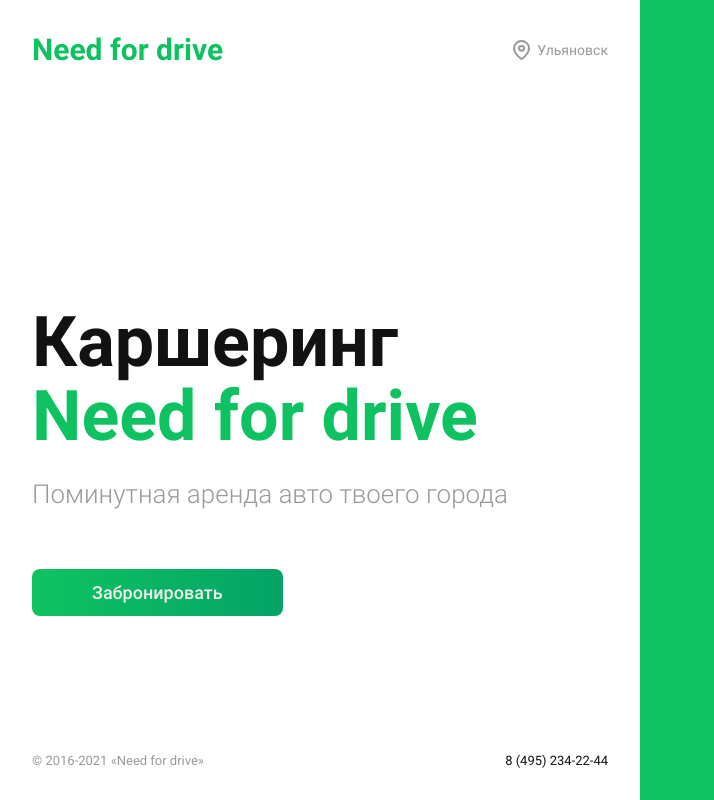
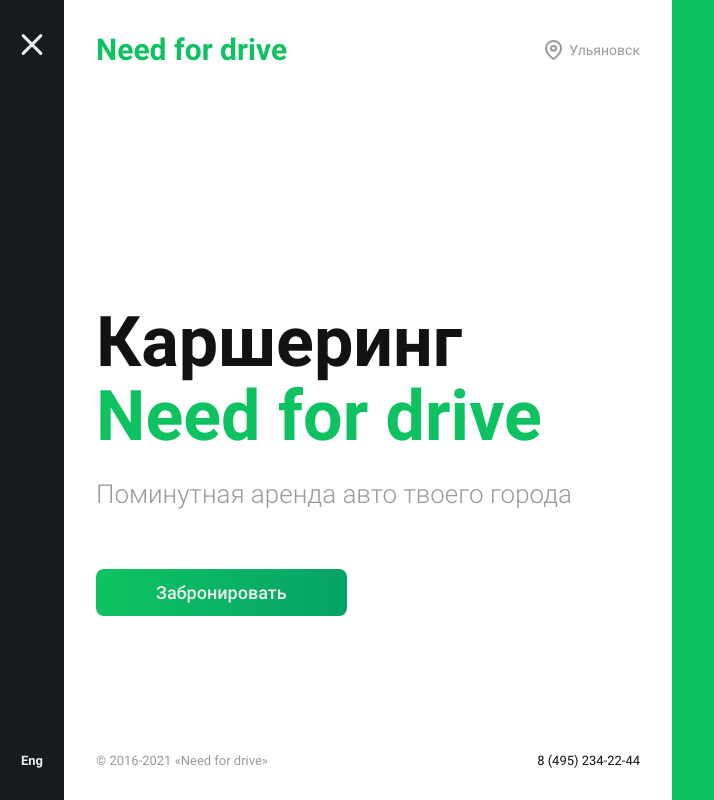
Before and after one commit to Kid-Guru/carsharingApp, a React (Create React App) app: page / in a window 1280 px wide. Shown: the whole page, without its empty margins (0-714 px from the left). Built offline with nearby package versions, Linux system fonts and the light colour scheme.

Commit message:
btnburger

```diff
--- a/src/App.jsx
+++ b/src/App.jsx
@@ -1,10 +1,11 @@
+import SideMenu from './components/SideMenu/SideMenu';
 import MainPage from './components/MainPage/MainPage';
 import './App.scss';
 
 function App() {
   return (
     <div className="App">
-      {/* <SideMenu /> */}
+      <SideMenu />
       <MainPage />
     </div>
   );
--- a/src/App.scss
+++ b/src/App.scss
@@ -1,3 +1,4 @@
 .App {
   height: 100vh;
+  display: flex;
 }
--- a/src/components/Button/Button.module.scss
+++ b/src/components/Button/Button.module.scss
@@ -14,7 +14,9 @@
   background-blend-mode: darken;
   border: none;
   border-radius: 8px;
-
+  filter: none;
+  -webkit-transition : -webkit-filter .2s ease;
+  transition: filter .2s linear;
   @media (max-width: $mobile) {
     width: 100%;
     border-radius: 0px;
--- a/src/components/MainPage/MainPage.module.scss
+++ b/src/components/MainPage/MainPage.module.scss
@@ -4,6 +4,8 @@
 .main {
   display: flex;
   height: 100%;
+  flex: 1 1 100%;
+  overflow-y: auto;
 
   &__section {
     display: flex;
--- /dev/null
+++ b/src/components/SideMenu/SideMenu.jsx
@@ -0,0 +1,15 @@
+import s from './SideMenu.module.scss';
+
+const SideMenu = () => (
+  <aside className={`${s.sideMenu} ${s.active}`}>
+    <button className={s.burgerBtn} type="button">
+      <span className={`${s.burgerBtn_element} ${s.burgerBtn_rotate}`} />
+      <span className={s.burgerBtn_element} />
+      <span className={`${s.burgerBtn_element} ${s.burgerBtn_rotate}`} />
+    </button>
+    <button className={s.sideMenu__languageBtn} type="button">Eng</button>
+    {/* <Menu /> */}
+  </aside>
+);
+
+export default SideMenu;
--- /dev/null
+++ b/src/components/SideMenu/SideMenu.module.scss
@@ -0,0 +1,93 @@
+@import '../../styles/variables.scss';
+@import '../../styles/breakepoints.scss';
+
+.sideMenu {
+  position: relative;
+  z-index: 10;
+  width: 64px;
+  padding: 32px 8px 16px 8px;
+  display: flex;
+  flex-direction: column;
+  align-items: center;
+  justify-content: space-between;
+  background-color: $bg-dark;
+
+  &__languageBtn {
+    color: $main-grey-ligth;
+    width: 48px;
+    height: 48px;
+    font-family: Roboto;
+    font-style: normal;
+    font-weight: bold;
+    font-size: 13px;
+    line-height: 15px;
+    background: transparent;
+    border: 1px solid transparent;
+    border-radius: 50%;
+    transition: color 0.2s ease;
+  }
+  &__languageBtn:hover {
+    border: 1px solid $main-grey-ligth;
+    color: $main-accent;
+  }
+}
+
+.burgerBtn {
+  // $burger-w: 28px;
+  // $burger-h: 22px;
+
+  display: flex;
+  // flex-direction: column;
+  align-items: center;
+  // justify-content:space-between;
+  padding: 0;
+  border: none;
+  background: transparent;
+  position: relative;
+  width: 28px;
+  height: 22px;
+  &_element {
+    width: 28px;
+    height: 3px;
+    display: inline-block;
+    background-color: $main-grey-ligth;
+    border-radius: 3px;
+    transition: rotate 1.9s ease;
+  }
+  &::before,
+  &::after {
+    content: '';
+    position: absolute;
+    left: 0px;
+    width: 28px;
+    height: 3px;
+    background-color: $main-grey-ligth;
+    border-radius: 3px;
+    transition: rotate 1.9s ease;
+  }
+  &::before {
+    // transform: translateY(-11px);
+    top: 0px;
+  }
+  &::after {
+    // transform: translateY(11px);
+    bottom: 0px;
+  }
+
+}
+
+.active.sideMenu {
+  .burgerBtn {
+    &_element {
+      transform: scaleX(0);
+    }
+    &::before {
+      transform: translateY(11px)  rotate(45deg);
+      // top:auto;
+    }
+    &::after {
+      transform: translateY(-8px) rotate(-45deg);
+      // bottom:auto;
+    }
+  }
+}
```
